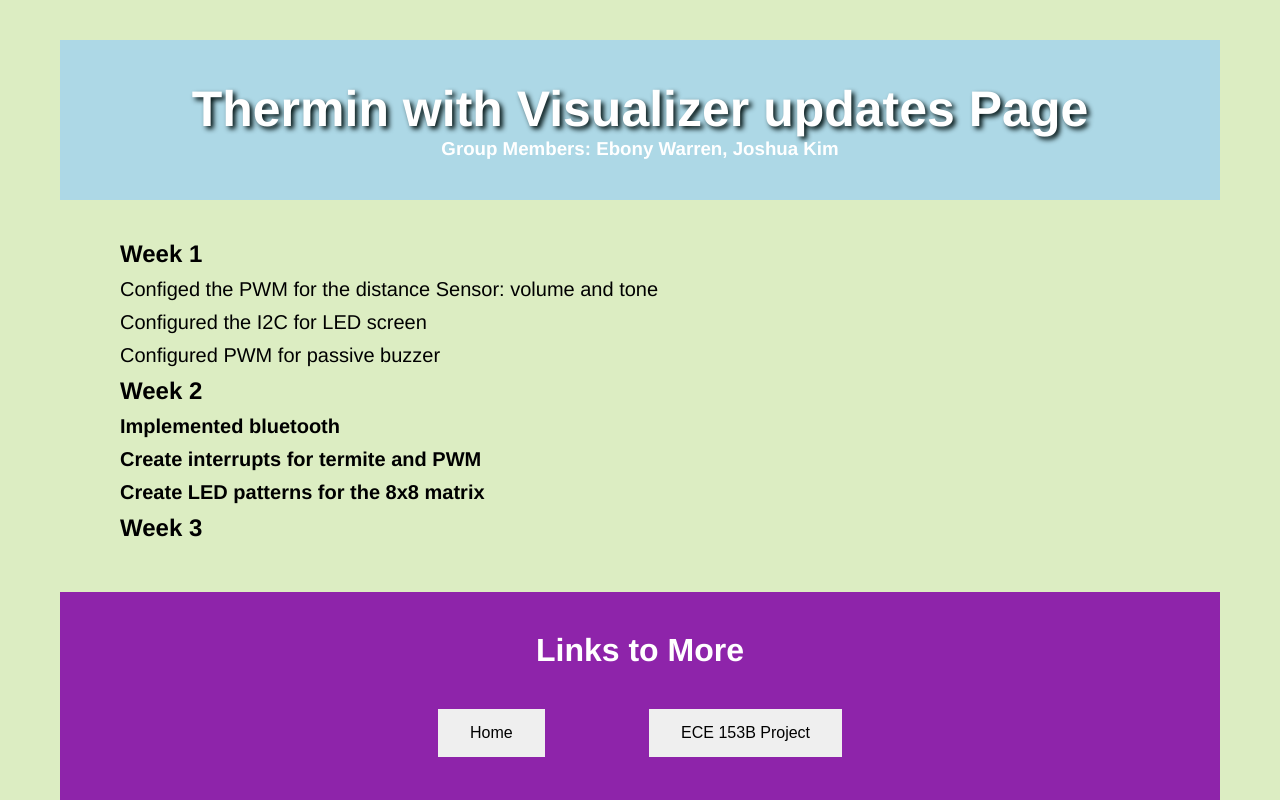
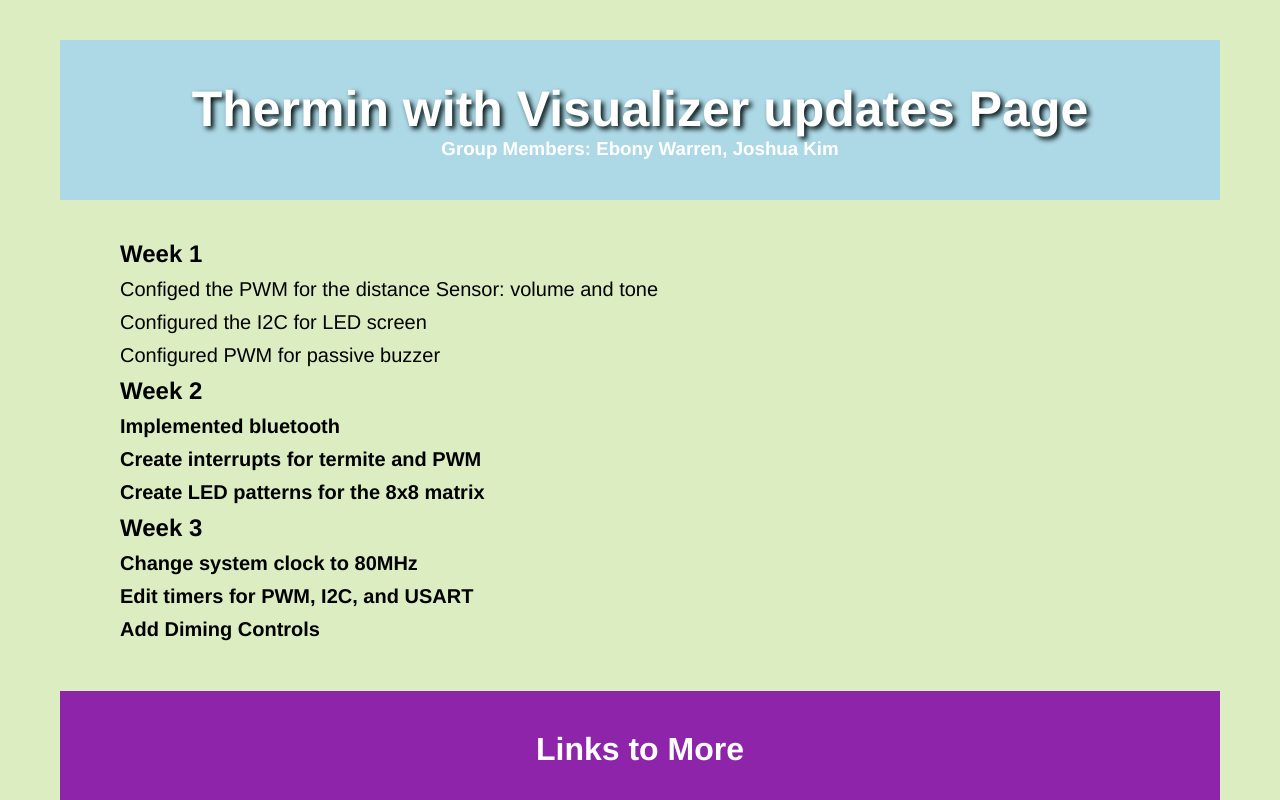
Before and after one commit to Ebony0wl/ebony0wl.github.io, a plain HTML site: page updates-page.html in a window 1280 px wide. Shown: the top 800 px of the page. Drawn offline with Linux system fonts and the light colour scheme.

Commit message:
Update updates-page.html
week3 update

```diff
--- a/updates-page.html
+++ b/updates-page.html
@@ -30,6 +30,11 @@
 
         <h2>Week 3<h2>
 			<p>
+			<ul>
+			<li>Change system clock to 80MHz<li>
+			<li>Edit timers for PWM, I2C, and USART<li>
+			<li>Add Diming Controls<li>
+			</ul>
 			</p>
 	</div>
 
```
